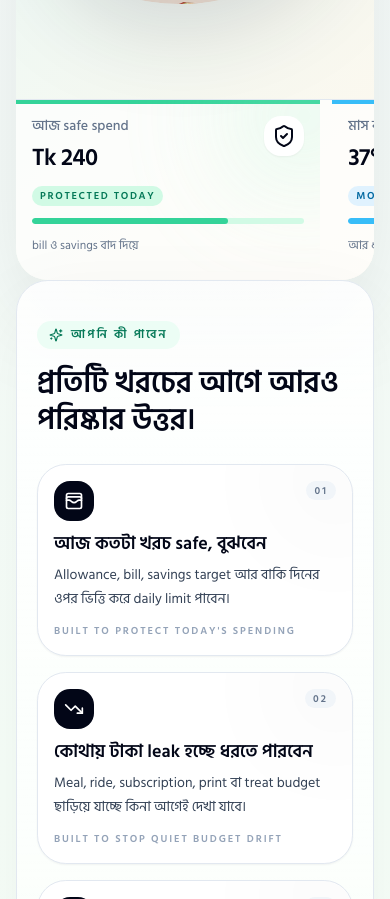
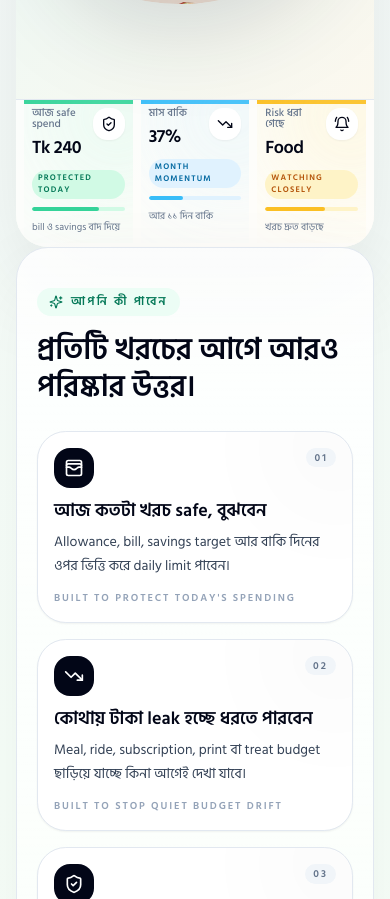
Before and after one commit to AnjonBiswas/pocketsense-bd, a Next.js app: page / in a window 390 px wide. Shown: the part 918-1817 px from the top of the page. Built offline with nearby package versions, Linux system fonts and the light colour scheme.

Commit message:
Update LandingDashboard.tsx

```diff
--- a/components/landing/LandingDashboard.tsx
+++ b/components/landing/LandingDashboard.tsx
@@ -354,7 +354,7 @@ export function LandingDashboard() {
           </div>
         </div>
 
-        <div className={cn("flex snap-x snap-mandatory gap-3 overflow-x-auto border-t px-5 pb-2 pt-0 sm:grid sm:overflow-hidden sm:px-0 sm:pb-0 sm:pt-0 sm:grid-cols-3 sm:gap-0", isDark ? "border-white/10 bg-white/[0.03]" : "border-slate-200 bg-white/70")}>
+        <div className={cn("grid grid-cols-3 gap-2 overflow-hidden border-t px-2 pb-1 pt-0 sm:grid sm:grid-cols-3 sm:gap-0 sm:px-0 sm:pb-0 sm:pt-0", isDark ? "border-white/10 bg-white/[0.03]" : "border-slate-200 bg-white/70")}>
           {statCards.map((stat) => {
             const Icon = stat.icon;
 
@@ -362,34 +362,34 @@ export function LandingDashboard() {
               <div
                 key={stat.label}
                 className={cn(
-                  "group relative min-h-[8.5rem] w-[78vw] flex-none snap-start overflow-hidden p-4 transition-all duration-300 hover:-translate-y-1 hover:shadow-xl sm:min-h-[10rem] sm:w-auto sm:flex-1 sm:p-6",
+                  "group relative min-h-[6.75rem] overflow-hidden p-2 transition-all duration-300 hover:-translate-y-1 hover:shadow-xl sm:min-h-[10rem] sm:p-6",
                   isDark ? "border-white/10" : "border-slate-200"
                 )}
               >
                 <div className={cn("absolute inset-x-0 top-0 h-1", stat.fillClass)} aria-hidden="true" />
                 <div className={cn("absolute -right-10 -top-10 h-28 w-28 rounded-full blur-3xl transition-opacity duration-300 group-hover:opacity-100", stat.orbClass, isDark ? "opacity-50" : "opacity-70")} aria-hidden="true" />
                 <div className="relative flex h-full flex-col">
-                  <div className="flex items-start justify-between gap-4">
-                    <div>
-                      <p className={cn("text-sm font-medium", subduedClass)}>{stat.label}</p>
-                      <p className={cn("mt-1.5 text-2xl font-semibold tracking-tight sm:mt-2 sm:text-4xl", isDark ? "text-white" : "text-slate-950")}>{stat.value}</p>
+                  <div className="flex items-start justify-between gap-2">
+                    <div className="min-w-0">
+                      <p className={cn("text-[0.68rem] font-medium leading-none sm:text-sm", subduedClass)}>{stat.label}</p>
+                      <p className={cn("mt-1 text-lg font-semibold tracking-tight sm:mt-2 sm:text-4xl", isDark ? "text-white" : "text-slate-950")}>{stat.value}</p>
                     </div>
-                    <div className={cn("flex h-10 w-10 shrink-0 items-center justify-center rounded-[1.05rem] transition-transform duration-300 group-hover:scale-110 sm:h-11 sm:w-11 sm:rounded-[1.1rem]", isDark ? "bg-slate-950/80 text-white" : "bg-white text-slate-950 shadow-sm")}>
-                      <Icon className="h-4.5 w-4.5 sm:h-5 sm:w-5" />
+                    <div className={cn("flex h-8 w-8 shrink-0 items-center justify-center rounded-[0.9rem] transition-transform duration-300 group-hover:scale-110 sm:h-11 sm:w-11 sm:rounded-[1.1rem]", isDark ? "bg-slate-950/80 text-white" : "bg-white text-slate-950 shadow-sm")}>
+                      <Icon className="h-4 w-4 sm:h-5 sm:w-5" />
                     </div>
                   </div>
 
-                  <div className="mt-3 flex items-center gap-2 sm:mt-4">
-                    <span className={cn("rounded-full px-2 py-0.5 text-[0.65rem] font-semibold uppercase tracking-[0.16em] sm:px-2.5 sm:py-1 sm:text-[0.7rem]", stat.chipClass)}>
+                  <div className="mt-2 flex items-center gap-2 sm:mt-4">
+                    <span className={cn("rounded-full px-1.5 py-0.5 text-[0.52rem] font-semibold uppercase tracking-[0.14em] sm:px-2.5 sm:py-1 sm:text-[0.7rem]", stat.chipClass)}>
                       {stat.chip}
                     </span>
                   </div>
 
-                  <div className={cn("mt-3 h-1.5 overflow-hidden rounded-full sm:mt-4 sm:h-2", stat.trackClass)}>
+                  <div className={cn("mt-2 h-1 overflow-hidden rounded-full sm:mt-4 sm:h-2", stat.trackClass)}>
                     <div className={cn("h-full rounded-full transition-all duration-700 group-hover:w-full", stat.fillClass)} style={{ width: stat.fillWidth }} aria-hidden="true" />
                   </div>
 
-                  <p className={cn("mt-3 text-xs leading-5 sm:mt-4 sm:text-sm sm:leading-6", subduedClass)}>{stat.note}</p>
+                  <p className={cn("mt-2 text-[0.62rem] leading-4 sm:mt-4 sm:text-sm sm:leading-6", subduedClass)}>{stat.note}</p>
                 </div>
               </div>
             );
```
